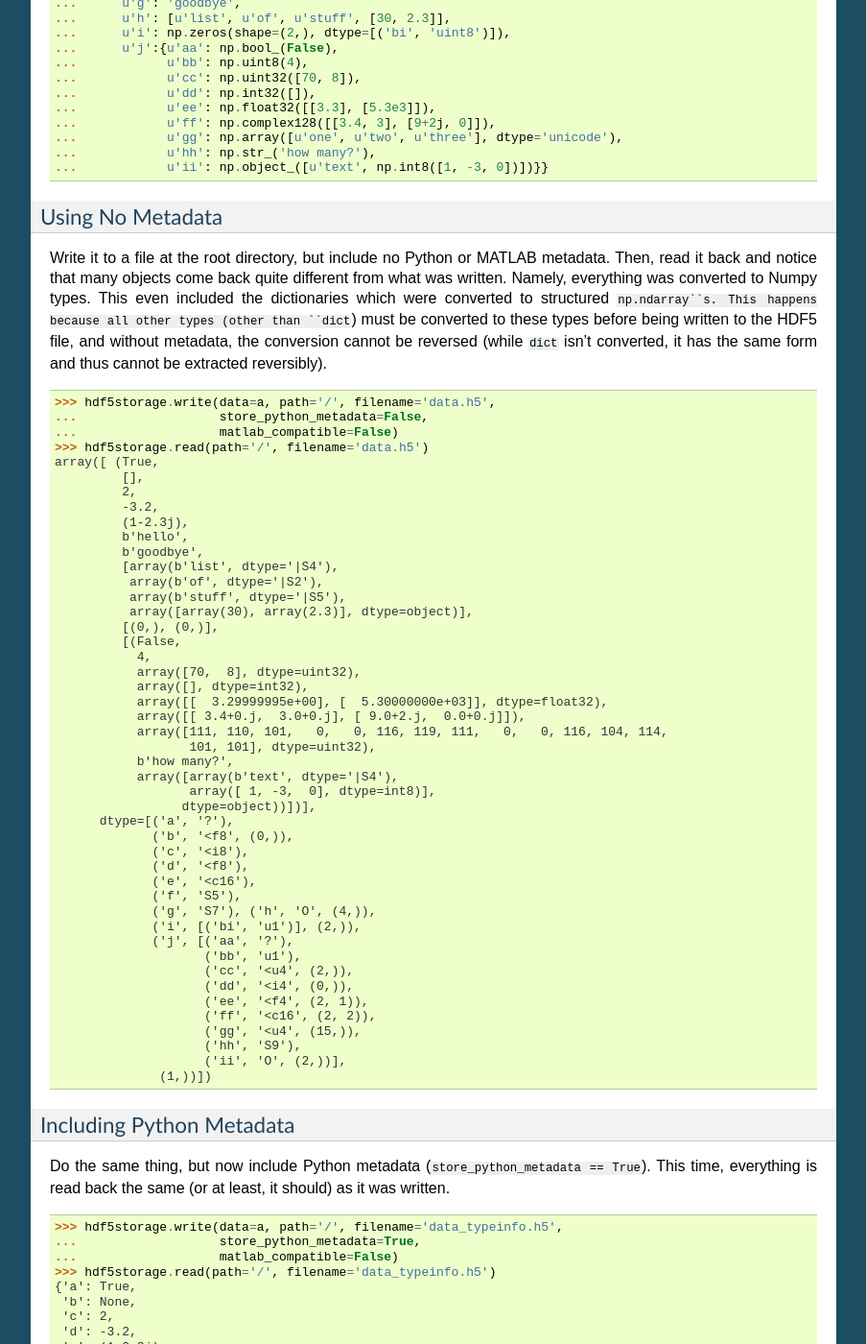
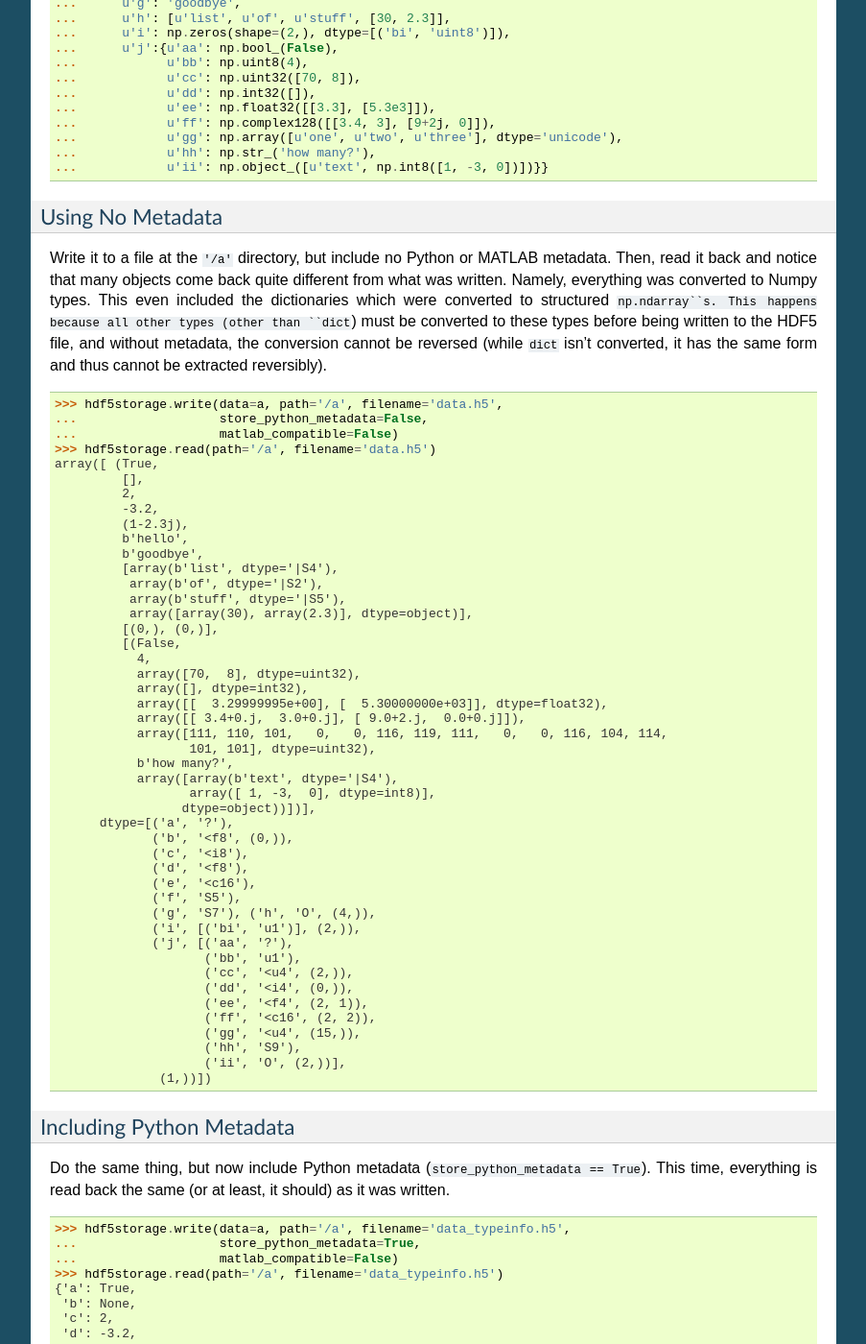
Before and after one commit to frejanordsiek/hdf5storage, a Sphinx documentation site: the page built from doc/source/introduction.rst, in a window 1280 px wide and 1400 px high, scrolled down 3572 px. Shown: the whole window at 96% size, without its empty margins (198-1101 px from the left). Built offline with Sphinx 7.4.7, drawn with Linux system fonts in a browser that asks for light colours; formulas are drawn with MathJax 3; some of the changed text lies outside the part shown.

Commit message:
Updated examples in the documentation to write and read data to /a instead of /
(cherry picked from commit bc0e960721a4196482f6002a8247afcbfd3bbcd7)

```diff
--- a/doc/source/introduction.rst
+++ b/doc/source/introduction.rst
@@ -254,7 +254,7 @@ returned in Python 3.
 Using No Metadata
 -----------------
 
-Write it to a file at the root directory, but include no Python or
+Write it to a file at the ``'/a'`` directory, but include no Python or
 MATLAB metadata. Then, read it back and notice that many objects come
 back quite different from what was written. Namely, everything was
 converted to Numpy types. This even included the dictionaries which were
@@ -264,10 +264,10 @@ before being written to the HDF5 file, and without metadata, the
 conversion cannot be reversed (while ``dict`` isn't converted, it has
 the same form and thus cannot be extracted reversibly).
 
-    >>> hdf5storage.write(data=a, path='/', filename='data.h5',
+    >>> hdf5storage.write(data=a, path='/a', filename='data.h5',
     ...                   store_python_metadata=False,
     ...                   matlab_compatible=False)
-    >>> hdf5storage.read(path='/', filename='data.h5')
+    >>> hdf5storage.read(path='/a', filename='data.h5')
     array([ (True,
              [],
              2,
@@ -319,10 +319,10 @@ Do the same thing, but now include Python metadata
 (``store_python_metadata == True``). This time, everything is read back
 the same (or at least, it should) as it was written.
 
-    >>> hdf5storage.write(data=a, path='/', filename='data_typeinfo.h5',
+    >>> hdf5storage.write(data=a, path='/a', filename='data_typeinfo.h5',
     ...                   store_python_metadata=True,
     ...                   matlab_compatible=False)
-    >>> hdf5storage.read(path='/', filename='data_typeinfo.h5')
+    >>> hdf5storage.read(path='/a', filename='data_typeinfo.h5')
     {'a': True,
      'b': None,
      'c': 2,
@@ -359,10 +359,10 @@ MATLAB can only work with 2D and higher arrays, uses Fortran array
 ordering instead of C ordering like Python does, and strings are stored
 in a subset of UTF-16 (no doublets) in the version 7.3 MAT files.
 
-    >>> hdf5storage.write(data=a, path='/', filename='data.mat',
+    >>> hdf5storage.write(data=a, path='/a', filename='data.mat',
     ...                   store_python_metadata=False,
     ...                   matlab_compatible=True)
-    >>> hdf5storage.read(path='/', filename='data.mat')
+    >>> hdf5storage.read(path='/a', filename='data.mat')
     array([ ([[True]],
              [[]],
              [[2]],
@@ -417,10 +417,10 @@ the same (or at least, it should) as it was written. The Python metadata
 allows the transformations done by making the stored data MATLAB
 compatible reversible.
 
-    >>> hdf5storage.write(data=a, path='/', filename='data_typeinfo.mat',
+    >>> hdf5storage.write(data=a, path='/a', filename='data_typeinfo.mat',
     ...                   store_python_metadata=True,
     ...                   matlab_compatible=True)
-    >>> hdf5storage.read(path='/', filename='data_typeinfo.mat')
+    >>> hdf5storage.read(path='/a', filename='data_typeinfo.mat')
     {'a': True,
      'b': None,
      'c': 2,
```
